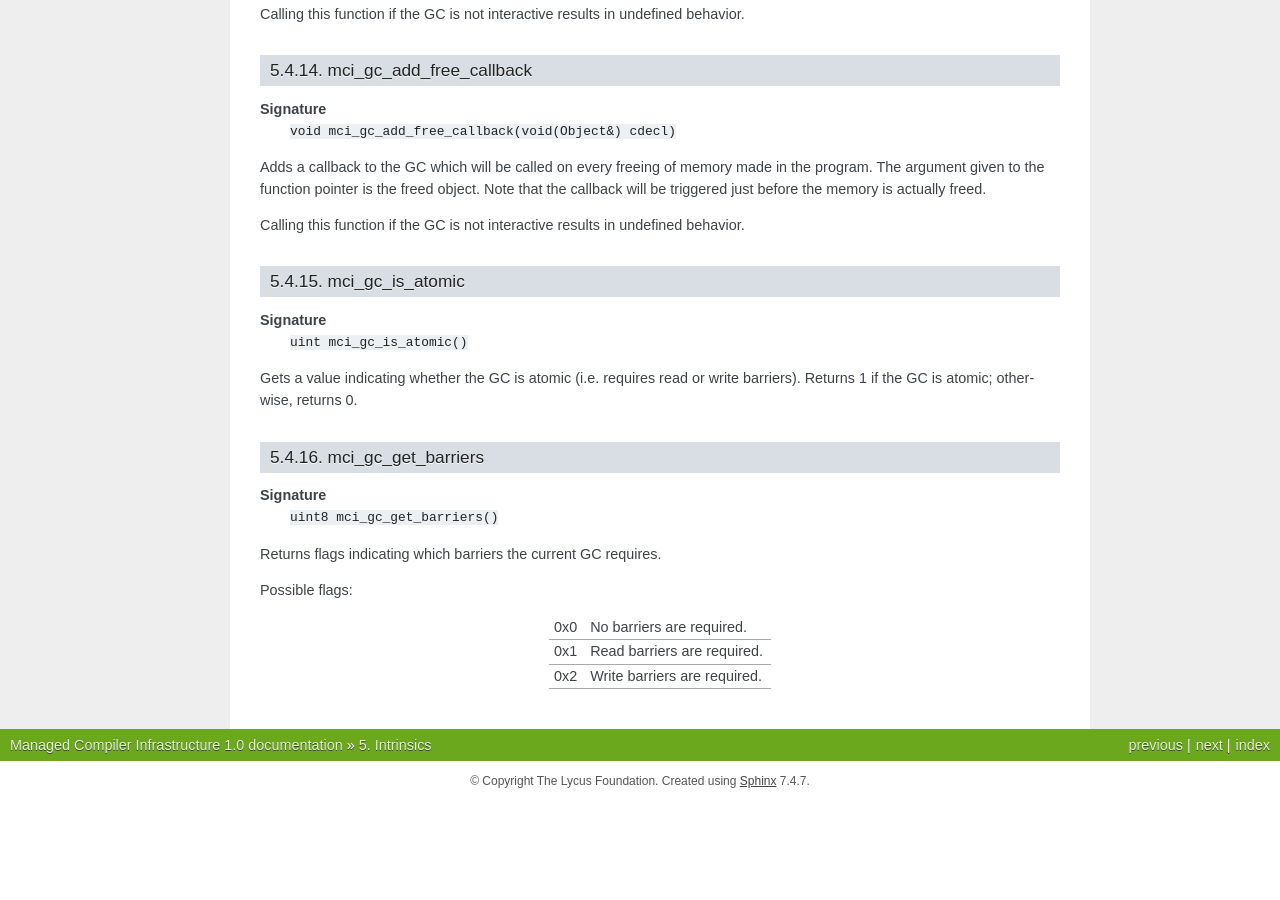
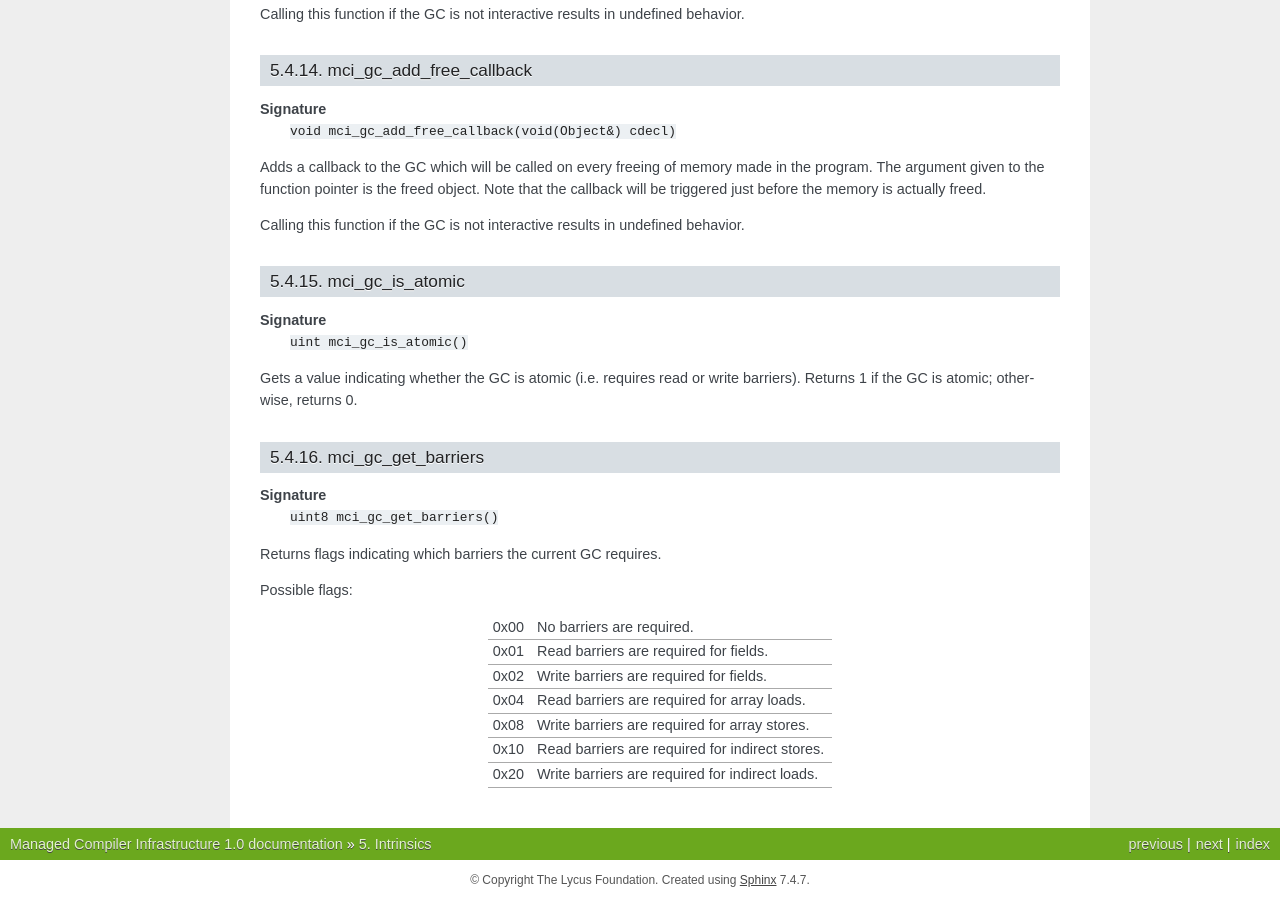
Before and after one commit to lycus/mci, a Sphinx documentation site: the page built from docs/intrinsics.rst, in a window 1280 px wide and 900 px high, scrolled down 8515 px. Built offline with Sphinx 7.4.7, drawn with Linux system fonts in a browser that asks for light colours; before the commit the page ends 9316 px from its top, so only the background shows below that.

Commit message:
Revision of the AtomicGarbageCollector interface.

```diff
--- a/docs/intrinsics.rst
+++ b/docs/intrinsics.rst
@@ -514,8 +514,12 @@ Returns flags indicating which barriers the current GC requires.
 
 Possible flags:
 
-===== ============================
-0x0   No barriers are required.
-0x1   Read barriers are required.
-0x2   Write barriers are required.
-===== ============================
+===== ===============================================
+0x00  No barriers are required.
+0x01  Read barriers are required for fields.
+0x02  Write barriers are required for fields.
+0x04  Read barriers are required for array loads.
+0x08  Write barriers are required for array stores.
+0x10  Read barriers are required for indirect stores.
+0x20  Write barriers are required for indirect loads.
+===== ===============================================
```
Also changed, not shown: 1 other file.
